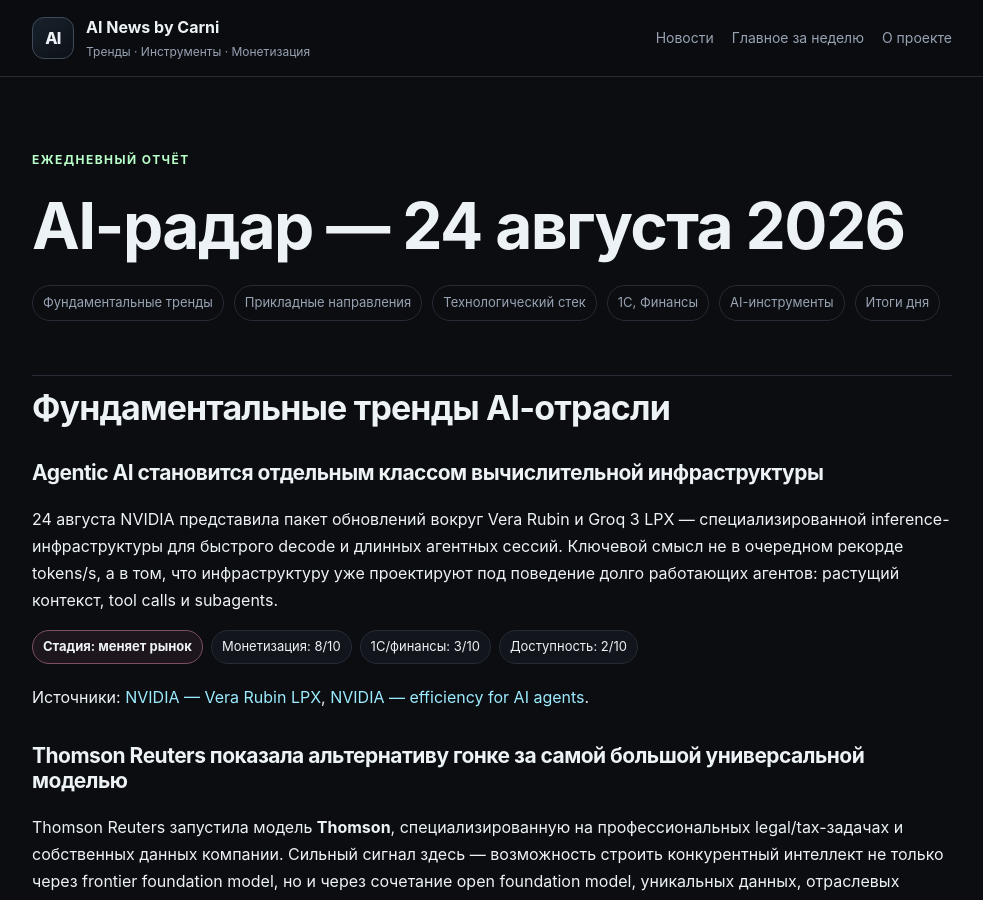
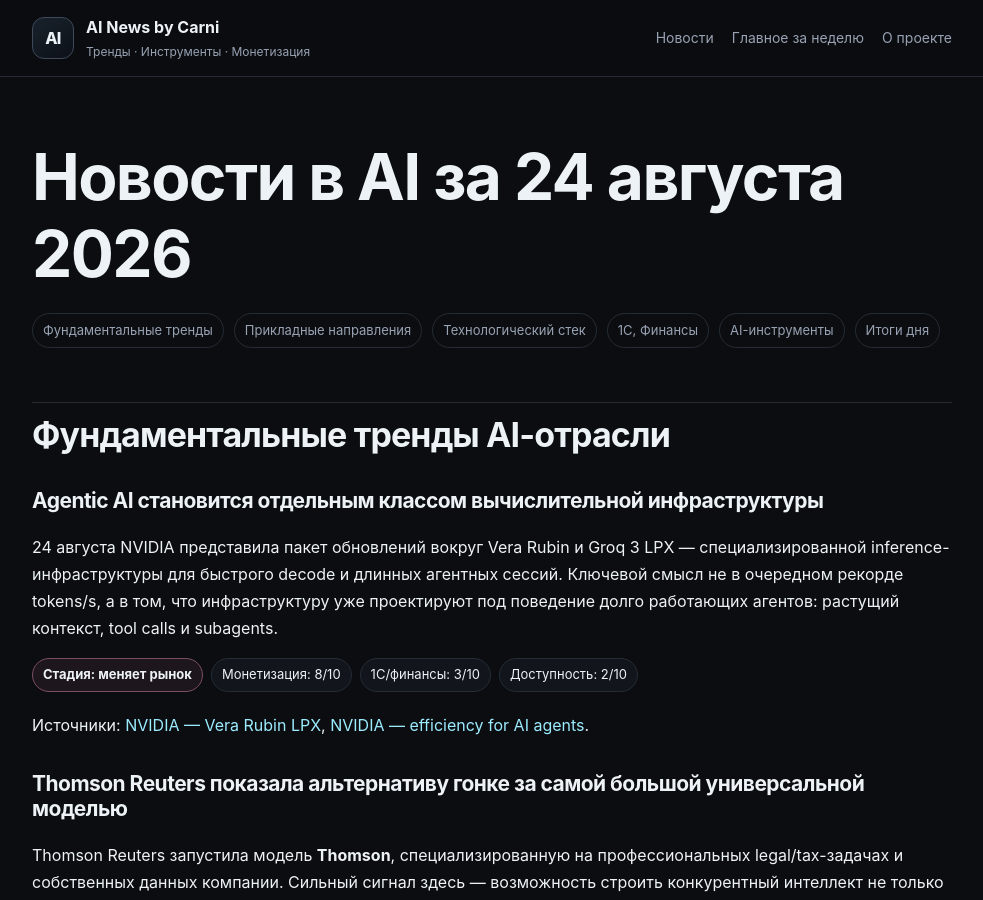
Before and after one commit to DmitryCarni/ai-news-by-carni, a Jekyll site: the page built from daily/2026-08-24.md, in a window 1280 px wide and 900 px high. Shown: the whole window, without its empty margins (148-1131 px from the left). Built offline with Jekyll 4.4.1, drawn with Linux system fonts in a browser that asks for light colours.

Commit message:
Rename daily public title

```diff
--- a/daily/2026-08-24.md
+++ b/daily/2026-08-24.md
@@ -5,14 +5,12 @@ report_date: 2026-08-24
 report_date_display: "24 августа 2026"
 card_title: "Agentic infrastructure и vertical AI"
 summary: "NVIDIA, Thomson Reuters, Starling и сигнал embodied AI."
-title: "AI-радар — 24 августа 2026"
-description: "Ежедневный AI-радар: фундаментальные сдвиги, прикладная монетизация, технологический стек, 1С и финансы."
+title: "Новости в AI за 24 августа 2026"
+description: "Новости в AI за 24 августа 2026: фундаментальные сдвиги, прикладная монетизация, технологический стек, 1С и финансы."
 permalink: /daily/2026-08-24/
 ---
 
-<span class="eyebrow">Ежедневный отчёт</span>
-
-# AI-радар — 24 августа 2026
+# Новости в AI за 24 августа 2026
 
 <div class="report-nav">
 <a href="#fundamental">Фундаментальные тренды</a>
```
